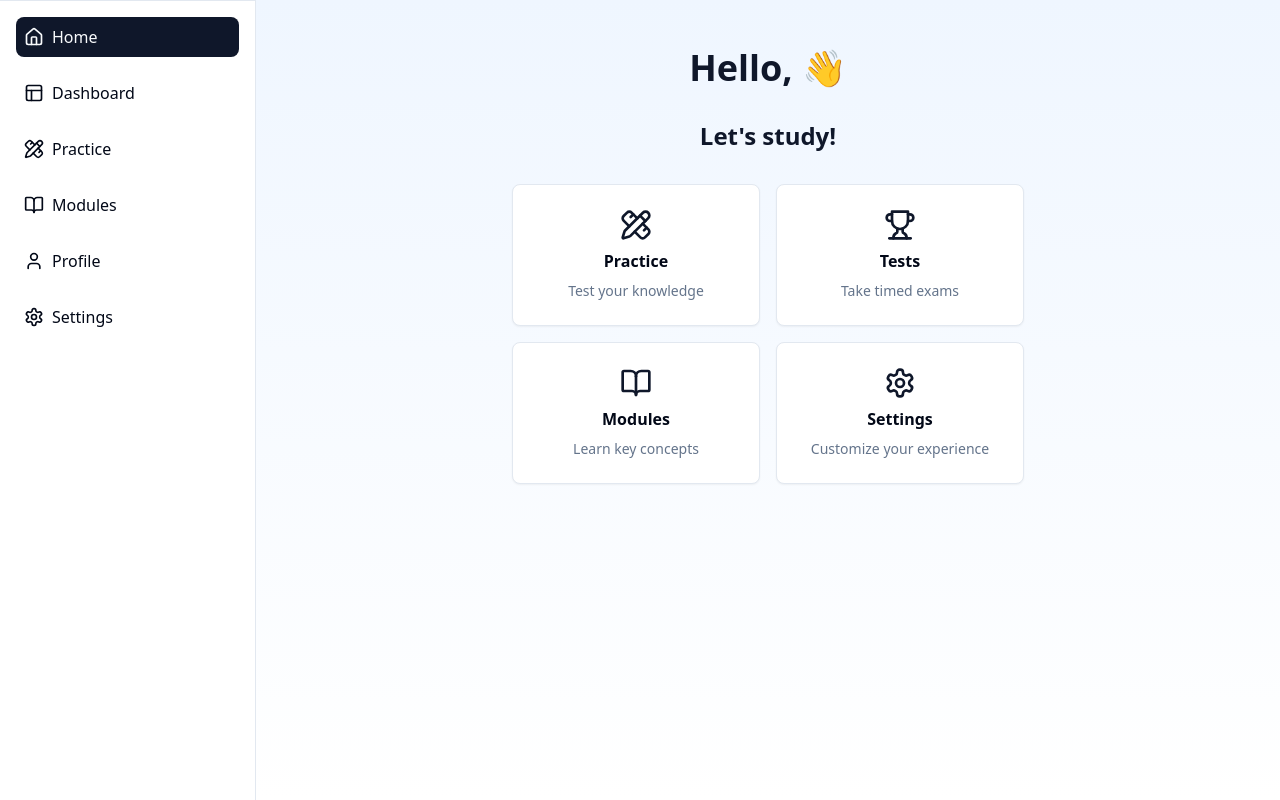
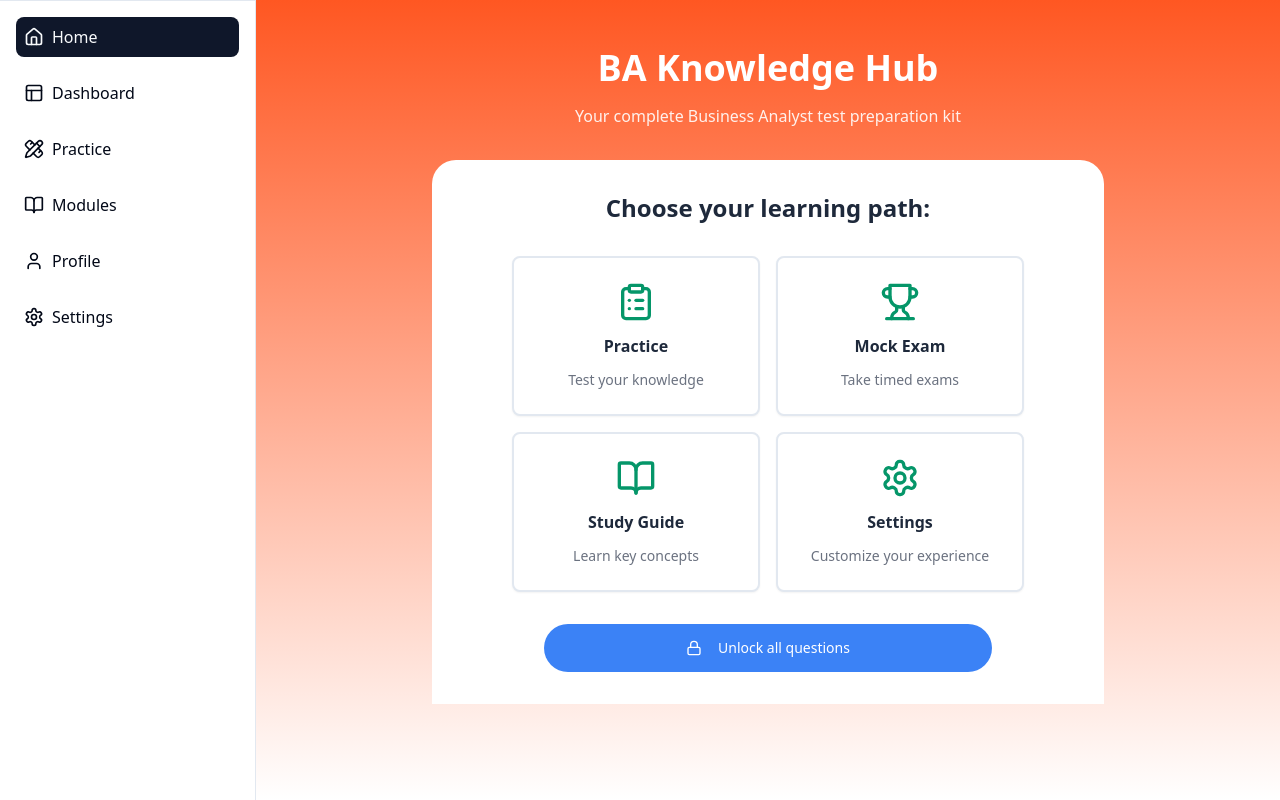
Before and after one commit to eniolaobat/crownwell-knowledge-hub, a React (Vite) app: page / in a window 1280 px wide. Built offline with nearby package versions, Linux system fonts and the light colour scheme.

Commit message:
Improve Home Screen Design
Enhance the aesthetics of the home screen to make it more visually appealing and engaging, drawing inspiration from the provided design reference.
[skip gpt_engineer]

```diff
--- a/src/components/StudyOptions.tsx
+++ b/src/components/StudyOptions.tsx
@@ -1,6 +1,6 @@
 import { useNavigate } from "react-router-dom";
 import { Card } from "@/components/ui/card";
-import { PencilRuler, Trophy, BookOpen, Settings } from "lucide-react";
+import { ClipboardList, Trophy, BookOpen, Settings } from "lucide-react";
 
 export default function StudyOptions() {
   const navigate = useNavigate();
@@ -8,27 +8,31 @@ export default function StudyOptions() {
   const options = [
     {
       title: "Practice",
-      icon: PencilRuler,
+      icon: ClipboardList,
       route: "/quiz",
-      description: "Test your knowledge"
+      description: "Test your knowledge",
+      color: "text-emerald-600"
     },
     {
-      title: "Tests",
+      title: "Mock Exam",
       icon: Trophy,
       route: "/tests",
-      description: "Take timed exams"
+      description: "Take timed exams",
+      color: "text-emerald-600"
     },
     {
-      title: "Modules",
+      title: "Study Guide",
       icon: BookOpen,
       route: "/modules",
-      description: "Learn key concepts"
+      description: "Learn key concepts",
+      color: "text-emerald-600"
     },
     {
       title: "Settings",
       icon: Settings,
       route: "/settings",
-      description: "Customize your experience"
+      description: "Customize your experience",
+      color: "text-emerald-600"
     }
   ];
 
@@ -37,13 +41,13 @@ export default function StudyOptions() {
       {options.map((option) => (
         <Card
           key={option.title}
-          className="p-6 text-center hover:bg-accent cursor-pointer transition-colors"
+          className="p-6 text-center hover:bg-gray-50 cursor-pointer transition-all duration-300 border-2 hover:border-emerald-100 hover:shadow-lg"
           onClick={() => navigate(option.route)}
         >
-          <div className="flex flex-col items-center gap-2">
-            <option.icon className="h-8 w-8 text-primary" />
-            <h3 className="font-semibold">{option.title}</h3>
-            <p className="text-sm text-muted-foreground">
+          <div className="flex flex-col items-center gap-3">
+            <option.icon className={`h-10 w-10 ${option.color}`} />
+            <h3 className="font-semibold text-[#1e293b]">{option.title}</h3>
+            <p className="text-sm text-gray-500">
               {option.description}
             </p>
           </div>
--- a/src/components/WelcomeHero.tsx
+++ b/src/components/WelcomeHero.tsx
@@ -1,21 +1,33 @@
 import { Button } from "@/components/ui/button";
 import StudyOptions from "./StudyOptions";
+import { Lock } from "lucide-react";
 
 export default function WelcomeHero() {
   return (
-    <div className="min-h-screen bg-gradient-to-b from-blue-50 to-white p-4 animate-fadeIn">
+    <div className="min-h-screen bg-gradient-to-b from-[#FF5722] to-white p-4">
       <div className="max-w-2xl mx-auto space-y-8 pt-8">
         <div className="text-center space-y-4">
-          <h1 className="text-3xl md:text-4xl font-bold text-primary">
-            Hello, 👋
+          <h1 className="text-3xl md:text-4xl font-bold text-white">
+            BA Knowledge Hub
           </h1>
+          <p className="text-white/90">Your complete Business Analyst test preparation kit</p>
         </div>
 
-        <div className="text-center">
-          <h2 className="text-2xl font-semibold text-primary mb-8">
-            Let's study!
+        <div className="bg-white rounded-t-3xl px-4 py-8 mt-8">
+          <h2 className="text-2xl font-semibold text-[#1e293b] mb-8 text-center">
+            Choose your learning path:
           </h2>
           <StudyOptions />
+
+          <div className="mt-8 flex justify-center">
+            <Button
+              variant="default"
+              className="w-full max-w-md bg-[#3b82f6] hover:bg-[#2563eb] text-white rounded-full py-6"
+            >
+              <Lock className="mr-2 h-5 w-5" />
+              Unlock all questions
+            </Button>
+          </div>
         </div>
       </div>
     </div>
```
